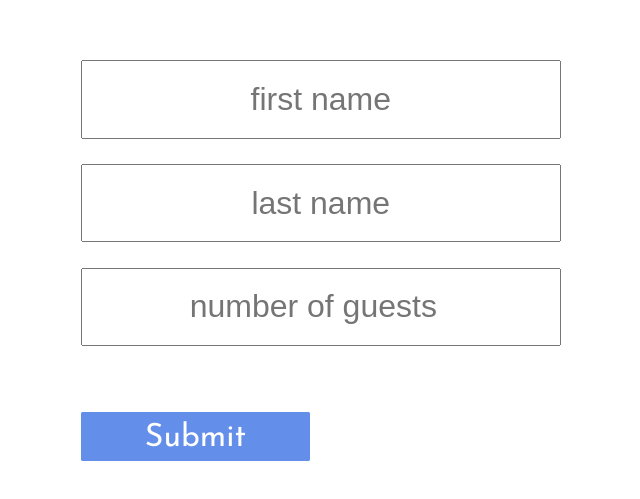
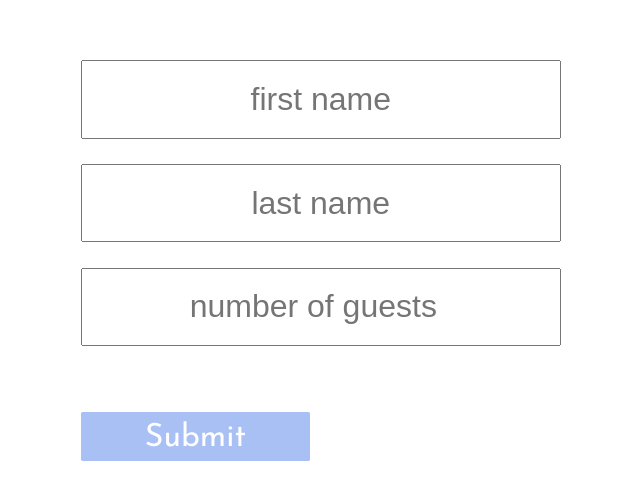
Before and after one commit to amahdy77/rsvp_app, a plain HTML site: page index.html in a window 1280 px wide. Shown: the part 819-1318 px from the top of the page, without its empty margins (117-757 px from the left). Drawn offline with nearby package versions, Linux system fonts and the light colour scheme.

Commit message:
completed all the jazz

```diff
--- a/index.html
+++ b/index.html
@@ -25,6 +25,9 @@
 		<a href="#">Submit</a>
 	</div>
 
+
+	<footer>Call Us for Any Help: <a href="tel:+15555551212">555-555-1212</a></footer>
+
 	<script src="https://ajax.googleapis.com/ajax/libs/jquery/2.1.4/jquery.min.js"></script>
 	<script type="text/javascript" src="app.js"></script>
 </body>
--- a/style.css
+++ b/style.css
@@ -51,7 +51,7 @@ div{
   	text-decoration: none;
   	font-size: 2em;
   	background-color: #5382E8;
-  	opacity: 0.9;
+  	opacity: 0.5;
   	border: 1px solid #5382E8;
   	border-radius: 2px;
   	padding-top: .7%;
@@ -59,4 +59,13 @@ div{
   	padding-left: 5%;
   	padding-right: 5%;
   	margin-left: 15%;
+  	transition: .5s;
 }
+
+.submission a:hover{
+	opacity: 1;
+}
+
+footer, a{
+	color: #ffffff;
+}
```
